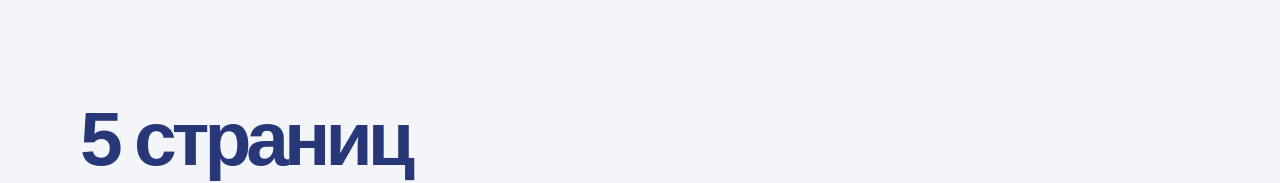
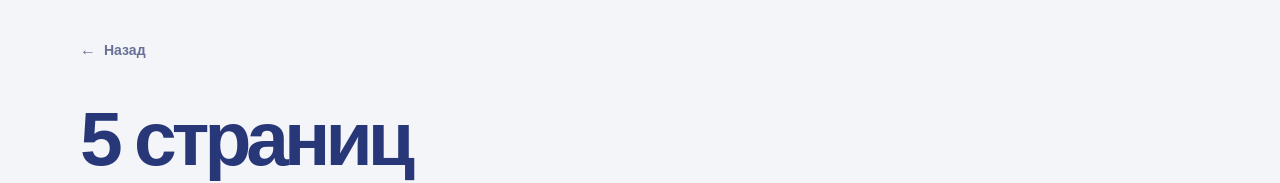
Before and after one commit to kiruxich/Kupigolos5Pages, a Next.js app: page / in a window 1280 px wide. Shown: the top 183 px of the page. Built offline with nearby package versions, Linux system fonts and the light colour scheme.

Commit message:
Add dashboard back link to page index

```diff
--- a/app/index.css
+++ b/app/index.css
@@ -12,10 +12,36 @@ body:has(.page-index) {
 }
 
 .page-index {
+  position: relative;
   width: min(1120px, calc(100% - 40px));
   min-height: 100dvh;
   margin: 0 auto;
   padding: clamp(40px, 8vw, 104px) 0;
+}
+
+.page-index__back {
+  position: absolute;
+  top: clamp(14px, 3vw, 40px);
+  left: 0;
+  display: inline-flex;
+  align-items: center;
+  gap: 8px;
+  color: #687096;
+  font-size: .875rem;
+  font-weight: 750;
+  text-decoration: none;
+  transition: color .2s ease, transform .2s ease;
+}
+
+.page-index__back span {
+  font-size: 1rem;
+}
+
+.page-index__back:hover,
+.page-index__back:focus-visible {
+  color: #f54622;
+  outline: none;
+  transform: translateX(-3px);
 }
 
 .page-index__header h1 {
@@ -136,6 +162,7 @@ body:has(.page-index) {
 }
 
 @media (prefers-reduced-motion: reduce) {
+  .page-index__back,
   .page-card,
   .page-card__action b {
     transition: none;
--- a/app/page.tsx
+++ b/app/page.tsx
@@ -32,6 +32,10 @@ const pages = [
 export default function PageIndex() {
   return (
     <main className="page-index">
+      <Link className="page-index__back" href="https://kupigolosdashboard.vercel.app">
+        <span aria-hidden="true">←</span>
+        Назад
+      </Link>
       <header className="page-index__header">
         <h1>5 страниц</h1>
         <p>Выберите страницу для просмотра.</p>
```
Also changed, not shown: 1 other file (tests, documents, lock files or other folders).
